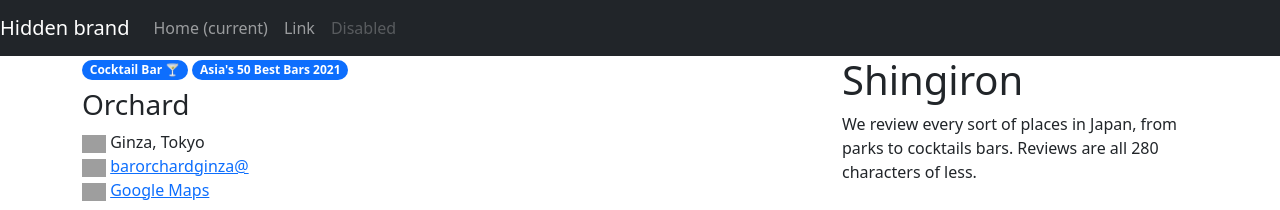
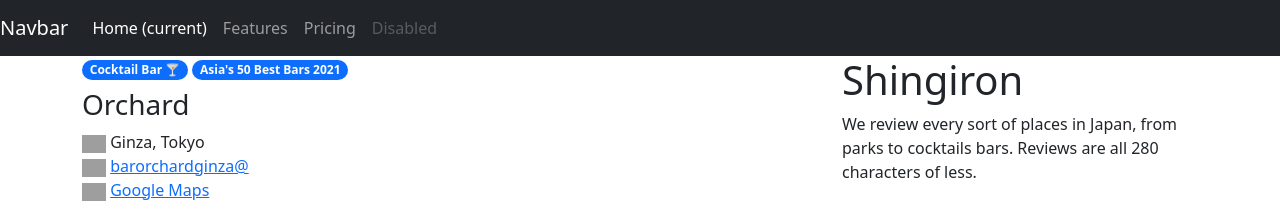
Before and after one commit to alessandrosp/shingiron, a Jekyll site: the page built from docs/index.html, in a window 1280 px wide. Shown: the top 210 px of the page. Built offline with Jekyll 4.4.1, drawn with Linux system fonts in a browser that asks for light colours; nearby versions of some CDN libraries; comment, search, counter and statistics services are not loaded; grey boxes are pictures that could not be loaded.

Commit message:
Update default.html

```diff
--- a/docs/_layouts/default.html
+++ b/docs/_layouts/default.html
@@ -10,22 +10,17 @@
   </head>
   <body>
     <nav class="navbar navbar-expand-lg navbar-dark bg-dark">
-      <button class="navbar-toggler" type="button" data-toggle="collapse" data-target="#navbar-toggler" aria-controls="navbar-toggler" aria-expanded="false" aria-label="Toggle navigation">
+      <a class="navbar-brand" href="#">Navbar</a>
+      <button class="navbar-toggler" type="button" data-toggle="collapse" data-target="#navbarNavAltMarkup" aria-controls="navbarNavAltMarkup" aria-expanded="false" aria-label="Toggle navigation">
         <span class="navbar-toggler-icon"></span>
       </button>
-      <div class="collapse navbar-collapse" id="navbar-toggler">
-        <a class="navbar-brand" href="#">Hidden brand</a>
-        <ul class="navbar-nav mr-auto mt-2 mt-lg-0">
-          <li class="nav-item active">
-            <a class="nav-link" href="#">Home <span class="sr-only">(current)</span></a>
-          </li>
-          <li class="nav-item">
-            <a class="nav-link" href="#">Link</a>
-          </li>
-          <li class="nav-item">
-            <a class="nav-link disabled" href="#">Disabled</a>
-          </li>
-        </ul>
+      <div class="collapse navbar-collapse" id="navbarNavAltMarkup">
+        <div class="navbar-nav">
+          <a class="nav-item nav-link active" href="#">Home <span class="sr-only">(current)</span></a>
+          <a class="nav-item nav-link" href="#">Features</a>
+          <a class="nav-item nav-link" href="#">Pricing</a>
+          <a class="nav-item nav-link disabled" href="#">Disabled</a>
+        </div>
       </div>
     </nav>
     <div class="container">
```
